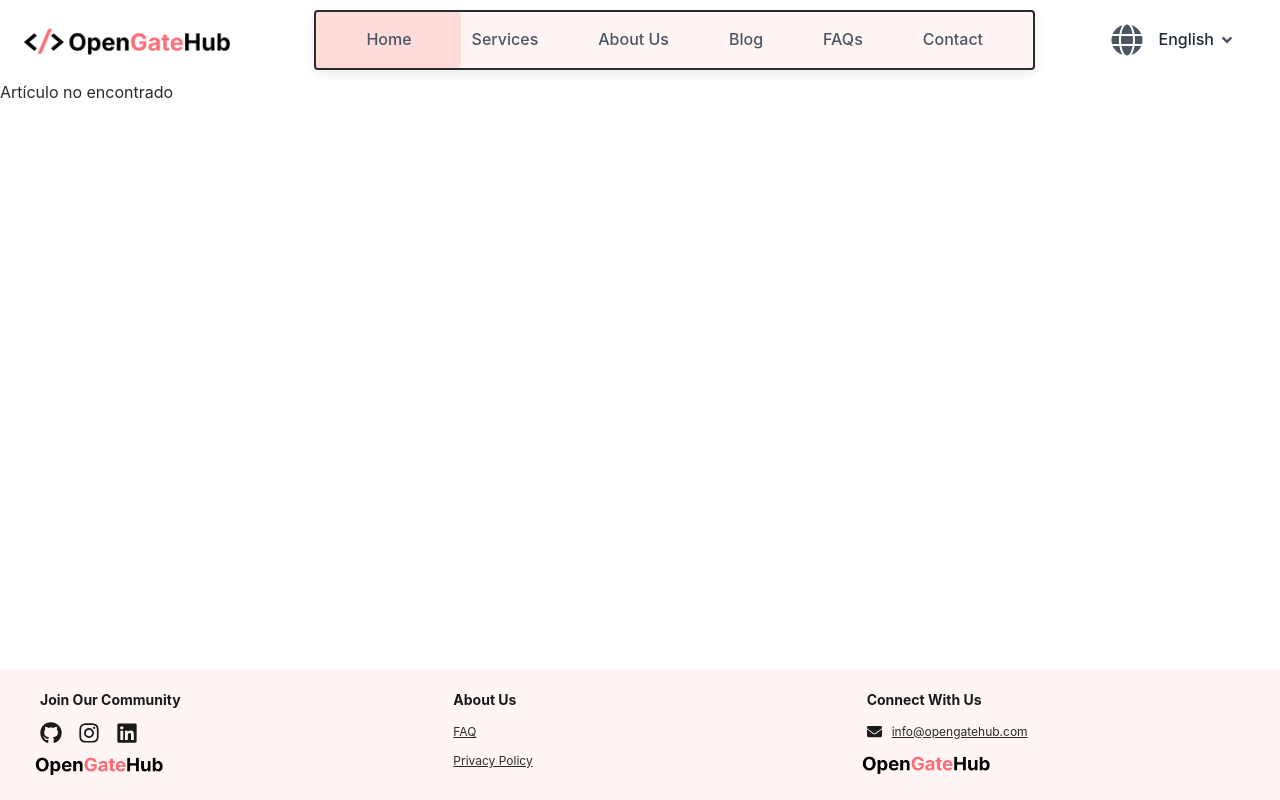
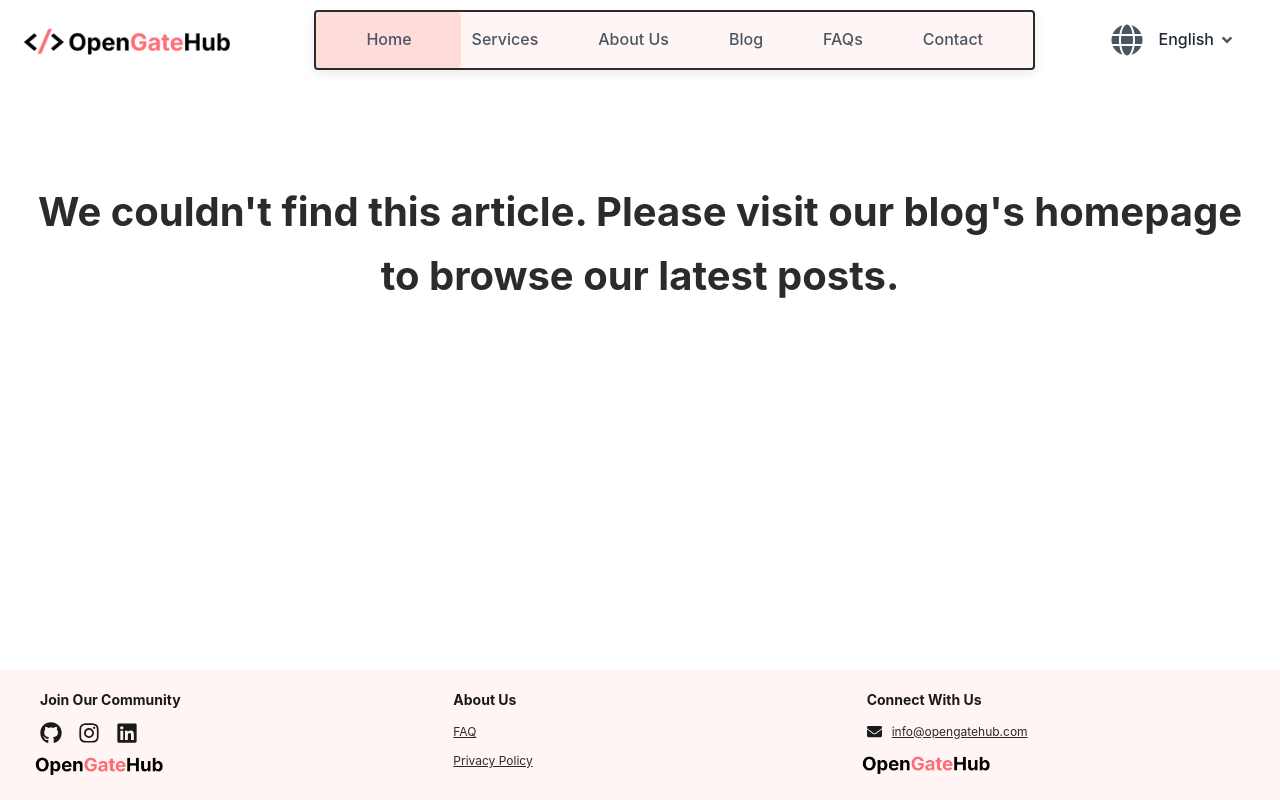
Before and after one commit to sanchezcande/OGH, a Next.js app: page /blog/1 in a window 1280 px wide. Built offline with nearby package versions, Linux system fonts and the light colour scheme.

Commit message:
Update Seo en paginas del blog
fix(seo): Solución de errores críticos (Canonical, H1, Lang)
feat(ux): Mejorar estilo del mensaje "Artículo no encontrado".

```diff
--- a/pages/_document.js
+++ b/pages/_document.js
@@ -1,4 +1,4 @@
-import Document from "next/document";
+import Document, { Html, Head, Main, NextScript } from "next/document";
 import { ServerStyleSheet } from "styled-components";
 
 export default class MyDocument extends Document {
@@ -27,4 +27,16 @@ export default class MyDocument extends Document {
       sheet.seal();
     }
   }
+
+  render() {
+    return (
+      <Html lang="en">
+        <Head />
+        <body>
+        <Main />
+        <NextScript />
+        </body>
+      </Html>
+    );
+  }
 }
--- a/pages/blog/[slug].jsx
+++ b/pages/blog/[slug].jsx
@@ -1,12 +1,14 @@
 import React from "react";
 import { useRouter } from "next/router";
 import { useTranslation } from "react-i18next";
-import { motion } from "framer-motion"; // Importa Framer Motion
+import { motion } from "framer-motion";
+import Head from "next/head"; // <-- NUEVA IMPORTACIÓN
 import {
   ArticleContainer,
   Title,
   ImageContainer,
   Content,
+  ErrorMessage
 } from "../../src/styles/pagesStyles/blogStyles/Slug.styles";
 
 export default function ArticlePage() {
@@ -18,8 +20,15 @@ export default function ArticlePage() {
   const article = articles.find((article) => article.slug === slug);
 
   if (!article) {
-    return <div>Artículo no encontrado</div>;
+    return (
+      <ErrorMessage>
+        {t("articleNotFound")}
+      </ErrorMessage>
+    );
   }
+
+  // Obtenemos el extracto para la descripción (usando los primeros 150 caracteres)
+  const descriptionExcerpt = article.content.split("\n\n")[0].substring(0, 150) + '...';
 
   return (
     <motion.div
@@ -28,11 +37,27 @@ export default function ArticlePage() {
       exit={{ opacity: 0, y: -20 }}
       transition={{ duration: 0.6 }}
     >
+      <Head>
+        {/* Título dinámico */}
+        <title>{article.title} | OpenGateHub</title>
+
+        {/* Descripción dinámica */}
+        <meta
+          name="description"
+          content={descriptionExcerpt}
+        />
+
+        <meta property="og:title" content={article.title} />
+      </Head>
+
       <ArticleContainer>
         <ImageContainer>
           <img src={article.image} alt={article.title} />
         </ImageContainer>
-        <Title>{article.title}</Title>
+
+        {/* Aseguramos que el título principal sea un H1 para SEO */}
+        <Title as="h1">{article.title}</Title>
+
         <Content>
           {article.content.split("\n\n").map((paragraph, index) => (
             <p key={index}>{paragraph}</p>
--- a/src/locales/en/translation.json
+++ b/src/locales/en/translation.json
@@ -44,6 +44,7 @@
   "crafting": " with tailored digital solutions. From intuitive websites to innovative mobile apps,",
   "innovativeSolution": "our team works to make your vision a reality while supporting your",
   "seoTitle": "Build with People Who Get It | OpenGateHub",
+  "articleNotFound": "We couldn't find this article. Please visit our blog's homepage to browse our latest posts.",
   "seoDescription": "We help visionary founders and VCs scale startups with culturally aligned developers that care about impact.",
   "heroAnimatedText": {
     "part1": "A software ",
--- a/src/locales/es/translation.json
+++ b/src/locales/es/translation.json
@@ -26,6 +26,7 @@
   "privacyPolicy": "Política de Privacidad",
   "faq": "Preguntas Frecuentes",
   "seoTitle": "Constru\u00ed con personas que lo entienden | OpenGateHub",
+  "articleNotFound": "Artículo no encontrado. Por favor, visita el índice de nuestro blog para ver las publicaciones recientes.",
   "seoDescription": "Ayudamos a fundadores y VCs visionarios a escalar startups con desarrolladores alineados culturalmente que valoran el impacto.",
   "heroAnimatedText": {
     "part1": "Tu socio ",
--- a/src/styles/pagesStyles/blogStyles/Slug.styles.js
+++ b/src/styles/pagesStyles/blogStyles/Slug.styles.js
@@ -77,3 +77,12 @@ export const Highlight = styled.span`
   color: ${({ theme }) => theme.colors.accentDark};
   font-weight: bold;
 `;
+
+
+export const ErrorMessage = styled.div`
+  padding: 100px 20px;
+  text-align: center;
+  font-size: 2.5rem;
+  font-weight: 700;
+  color: ${({ theme }) => theme.colors.primary};
+`;
```
